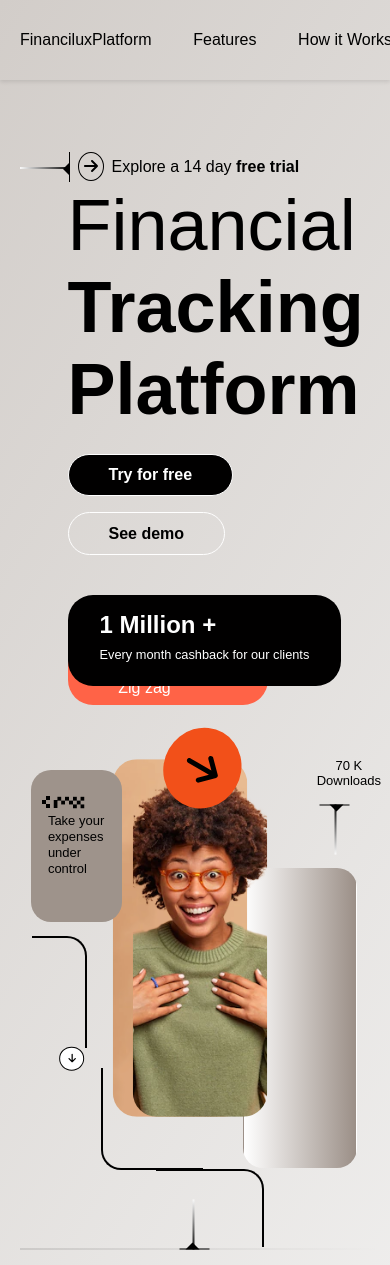
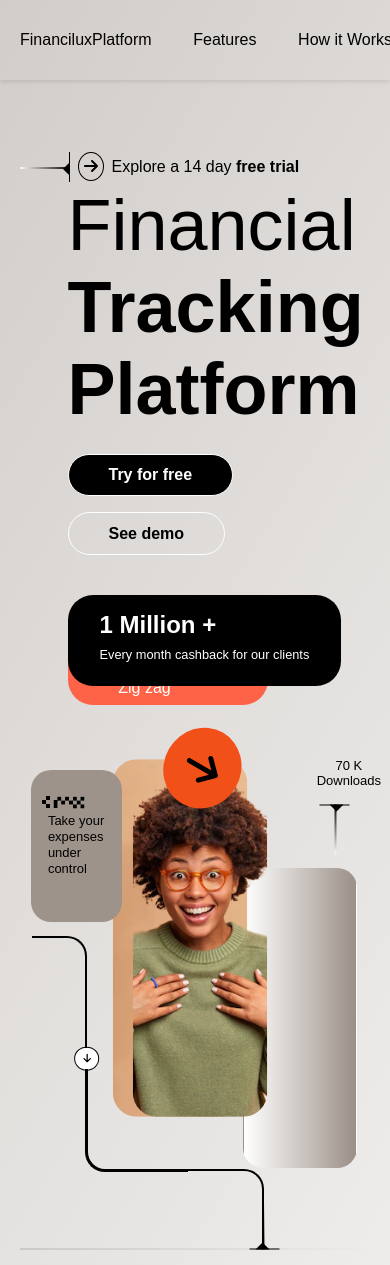
Before and after one commit to Mini-Sylar/Financial-Concept, a React (Vite) app: page / in a window 390 px wide. Shown: the top 1265 px of the page. Built offline with nearby package versions, Linux system fonts and the light colour scheme.

Commit message:
Fix mobile layout

```diff
--- a/src/components/Header.jsx
+++ b/src/components/Header.jsx
@@ -2,22 +2,26 @@ const Header = () => {
   return (
     <header>
       <nav style={headerStyles.nav}>
-        <div className="logo">Financilux</div>
+        {screen.width <= 500 ? "" : <div className="logo">Financilux</div>}
         <div className="nav-links">
           <ul style={headerStyles.ul}>
             <li>
-              <a href="">Platform</a>
+              <a href="#">Platform</a>
             </li>
             <li>
-              <a href="">Features</a>
+              <a href="#">Features</a>
             </li>
             <li>
-              <a href="">How it Works</a>
+              <a href="#">How it Works</a>
             </li>
           </ul>
         </div>
         <div className="call-to-action">
-          <button type="button">Get The App</button>
+          {screen.width <= 500 ? (
+            ""
+          ) : (
+            <button type="button">Get The App</button>
+          )}
         </div>
       </nav>
     </header>
--- a/src/components/rightside.css
+++ b/src/components/rightside.css
@@ -178,6 +178,7 @@
   padding: 0.4rem;
   background-color: white;
   transition: all 0.5s ease-in-out;
+  z-index: 10003;
 }
 
 .main-arrow-rotate * {
@@ -268,12 +269,27 @@
     left: -11.5rem;
     bottom: 6rem;
   }
-  .grid-item:nth-child(1)::after{
+  .grid-item:nth-child(1)::after {
     height: 110px;
   }
 
-  .style-line-rotate-up{
+  .style-line-rotate-up {
     right: 9.2rem;
+  }
+}
+
+@media screen and (max-width: 500px) {
+  .grid-item:nth-child(1)::before {
+    left: 3.3rem;
+    top: 18.6rem;
+    border-width: 3px;
+  }
+  .main-arrow-rotate {
+    left: -10.6rem;
+    bottom: 6rem;
+  }
+   .style-line-rotate-up {
+    right: 4.8rem;
   }
 }
 
```
